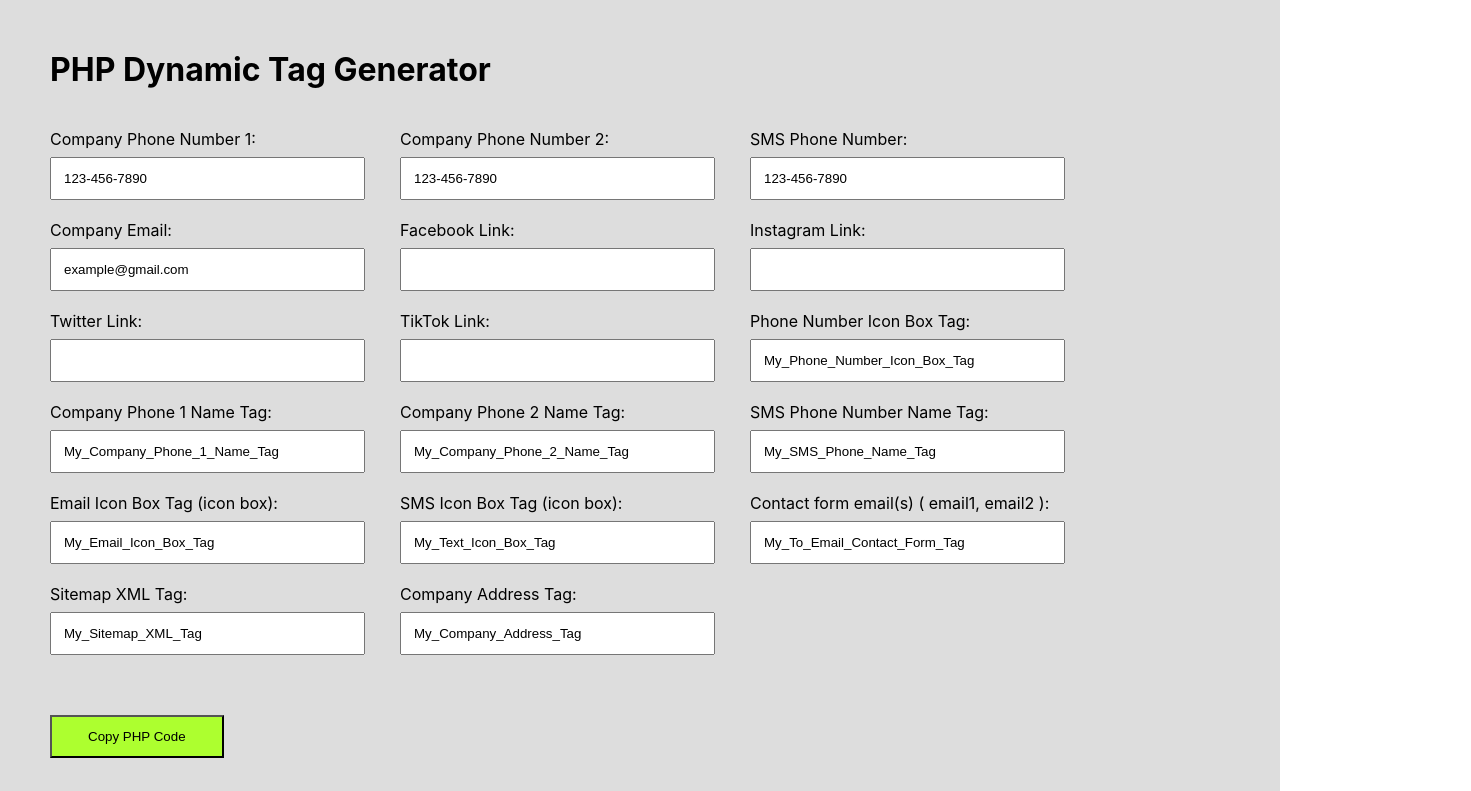
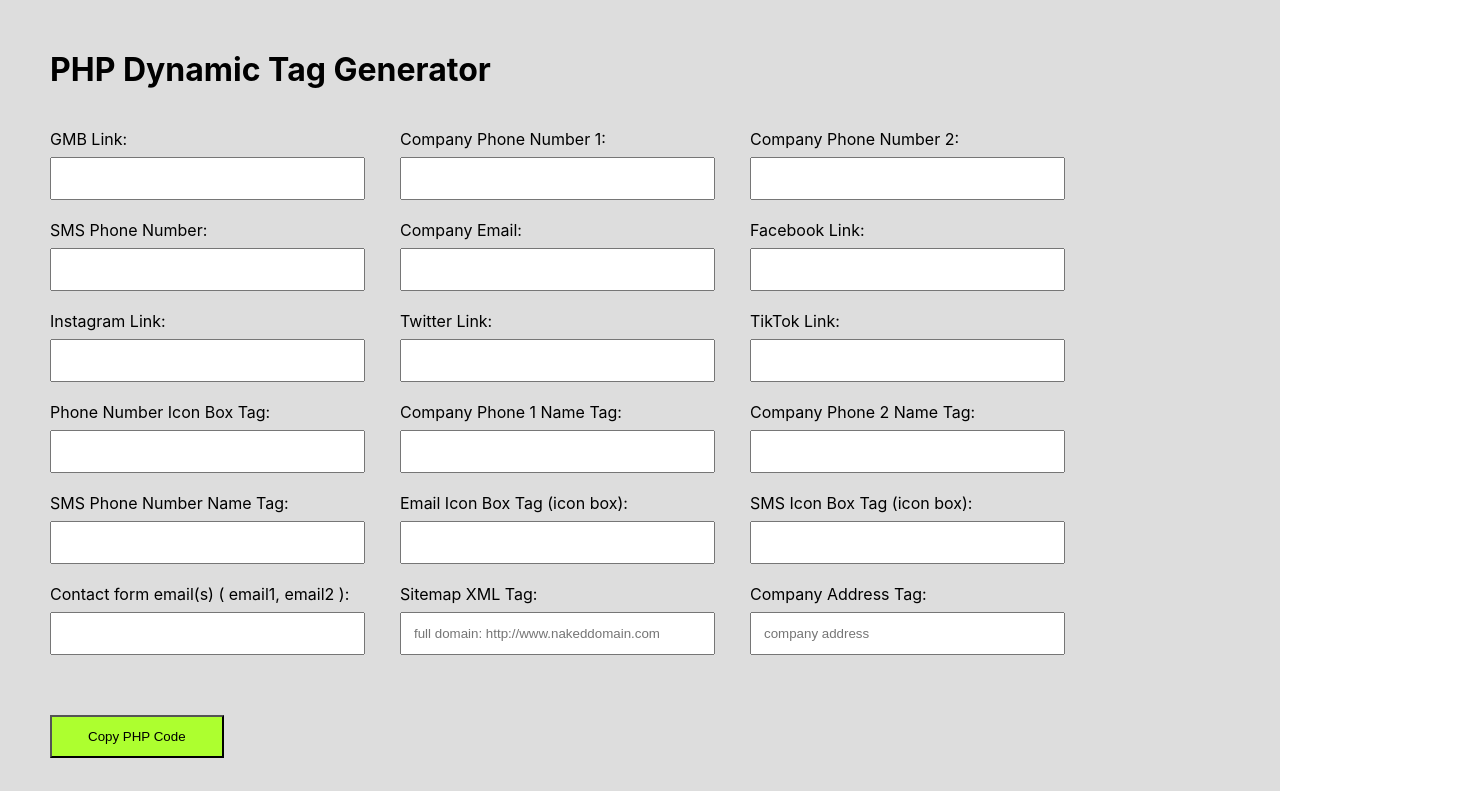
Before and after one commit to Mtuozzo86/Dynamic-Tags-Project, a React (Create React App) app: page / in a window 1280 px wide. Shown: the top 791 px of the page, 1471 px wide, since content can reach past the window. Built offline with nearby package versions, Linux system fonts and the light colour scheme.

Commit message:
new fields

```diff
--- a/src/App.js
+++ b/src/App.js
@@ -2,24 +2,24 @@ import React, { useState } from "react";
 import "./App.css";
 
 function App() {
-  const [phoneNumber1, setPhoneNumber1] = useState("123-456-7890");
-  const [phoneNumber2, setPhoneNumber2] = useState("123-456-7890");
-  const [smsPhone, setSmsPhone] = useState("123-456-7890");
-  const [companyEmail, setCompanyEmail] = useState("example@gmail.com");
+  const [gmbLink, setGmbLink] = useState("");
+  const [phoneNumber1, setPhoneNumber1] = useState("");
+  const [phoneNumber2, setPhoneNumber2] = useState("");
+  const [smsPhone, setSmsPhone] = useState("");
+  const [companyEmail, setCompanyEmail] = useState("");
   const [facebookLink, setFacebookLink] = useState("");
   const [instagramLink, setInstagramLink] = useState("");
   const [twitterLink, setTwitterLink] = useState("");
   const [tiktokLink, setTiktokLink] = useState("");
-  //   new
-  const [phoneNumberIconBoxTag, setPhoneNumberIconBoxTag] = useState("My_Phone_Number_Icon_Box_Tag")
-  const [companyPhone1NameTag, setCompanyPhone1NameTag] = useState("My_Company_Phone_1_Name_Tag");
-  const [companyPhone2NameTag, setCompanyPhone2NameTag] = useState("My_Company_Phone_2_Name_Tag");
-  const [smsPhoneNameTag, setSmsPhoneNameTag] = useState("My_SMS_Phone_Name_Tag");
-  const [emailIconBoxTag, setEmailIconBoxTag] = useState("My_Email_Icon_Box_Tag");
-  const [textIconBoxTag, setTextIconBoxTag] = useState("My_Text_Icon_Box_Tag");
-  const [toEmailContactFormTag, setToEmailContactFormTag] = useState("My_To_Email_Contact_Form_Tag");
-  const [sitemapXmlTag, setSitemapXmlTag] = useState("My_Sitemap_XML_Tag");
-  const [companyAddressTag, setCompanyAddressTag] = useState("My_Company_Address_Tag");
+  const [phoneNumberIconBoxTag, setPhoneNumberIconBoxTag] = useState("");
+  const [companyPhone1NameTag, setCompanyPhone1NameTag] = useState("");
+  const [companyPhone2NameTag, setCompanyPhone2NameTag] = useState("");
+  const [smsPhoneNameTag, setSmsPhoneNameTag] = useState("");
+  const [emailIconBoxTag, setEmailIconBoxTag] = useState("");
+  const [textIconBoxTag, setTextIconBoxTag] = useState("");
+  const [toEmailContactFormTag, setToEmailContactFormTag] = useState("");
+  const [sitemapXmlTag, setSitemapXmlTag] = useState("");
+  const [companyAddressTag, setCompanyAddressTag] = useState("");
 
   const phpCode = `
 
@@ -44,7 +44,7 @@ class My_GMB_Dynamic_Tag extends \\Elementor\\Core\\DynamicTags\\Tag {
     protected function register_controls() {}
 
     public function render() {
-        echo 'https://www.google.com/maps/place/Hozio/@40.7852334,-73.1245822,15z/data=!4m2!3m1!1s0x0:0xa869db6fac2eab4f?sa=X&ved=1t:2428&ictx=111';
+        echo '${gmbLink}';
     }
 }
 
@@ -533,6 +533,15 @@ add_action( 'elementor/dynamic_tags/register', function( $dynamic_tags ) {
       <h1>PHP Dynamic Tag Generator</h1>
       <div className="input-fields">
         <label>
+          GMB Link:
+          <input
+            type="text"
+            value={gmbLink}
+            onChange={(e) => setGmbLink(e.target.value)}
+          />
+        </label>
+
+        <label>
           Company Phone Number 1:
           <input
             type="text"
@@ -672,6 +681,7 @@ add_action( 'elementor/dynamic_tags/register', function( $dynamic_tags ) {
           <input
             type="text"
             value={sitemapXmlTag}
+            placeholder="full domain: http://www.nakeddomain.com"
             onChange={(e) => setSitemapXmlTag(e.target.value)}
           />
         </label>
@@ -680,13 +690,11 @@ add_action( 'elementor/dynamic_tags/register', function( $dynamic_tags ) {
           Company Address Tag:
           <input
             type="text"
+            placeholder="company address"
             value={companyAddressTag}
             onChange={(e) => setCompanyAddressTag(e.target.value)}
           />
         </label>
-
-
-
       </div>
       <button onClick={handleCopy}>Copy PHP Code</button>
       <h2>Generated PHP Code:</h2>
```
